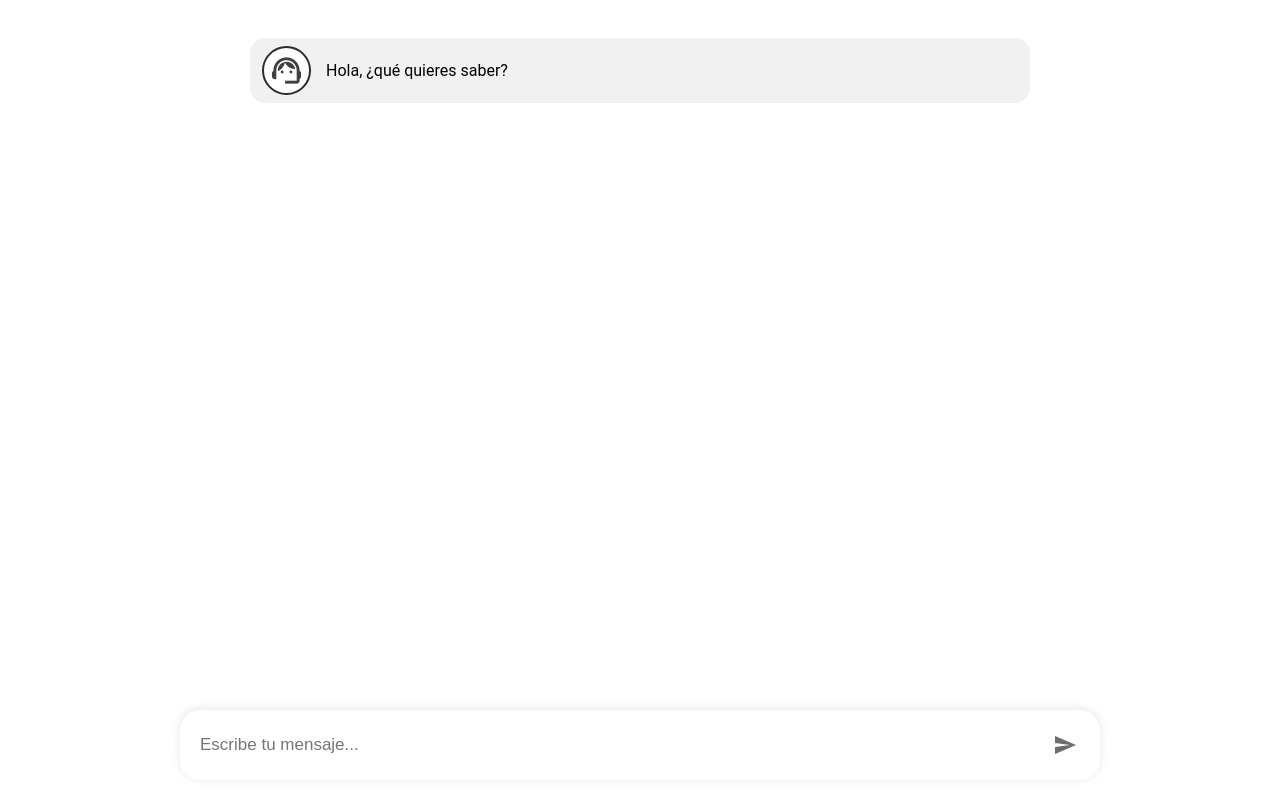
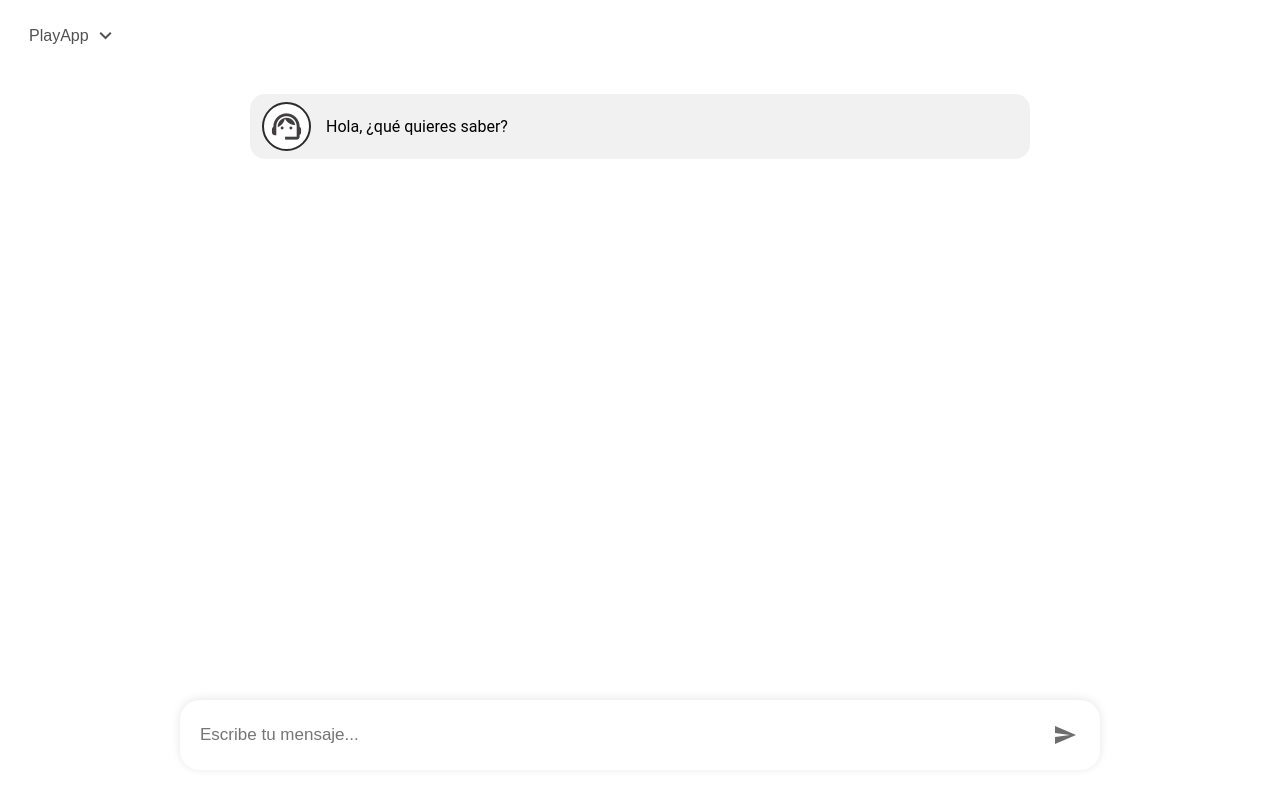
Before and after one commit to miriamcbl/playapp-fnt, an Angular app: page /chat in a window 1280 px wide. Shown: the top 792 px of the page. Built offline with nearby package versions, Linux system fonts and the light colour scheme.

Commit message:
add header

```diff
--- a/src/app/app.component.html
+++ b/src/app/app.component.html
@@ -1,4 +1,5 @@
 <div class="parent">
+  <app-header></app-header>
   <div class="main">
     <div class="child contents"><router-outlet></router-outlet></div>
   </div>
--- a/src/app/components/chat/chat.component.css
+++ b/src/app/components/chat/chat.component.css
@@ -55,7 +55,7 @@
 
 .input-box {
     position: fixed;
-    bottom: 20px; /* Ajusta la distancia desde la parte inferior */
+    bottom: 30px;
     left: 50%;
     transform: translateX(-50%);
     width: 90%;
--- a/src/app/components/chat/chat.component.ts
+++ b/src/app/components/chat/chat.component.ts
@@ -75,15 +75,22 @@ export class ChatComponent implements OnInit, AfterViewChecked{
     // mensaje de la IA. Se llama a la API y luego se añade al vector de mensajes
     if (this.newMessageText.toLowerCase().includes('hola')) {
       console.log('en el if ' + this.newMessageText);
-      this.playappService.getHolaMundo().subscribe(
-        (response: any) => {
+      this.playappService.getHolaMundo().subscribe({
+          // Next se usa cada vez que se devuelve un valor. Maneja respuesta de la API
+          next: (response: any) => {
             this.replaceLoadingMessage(response);
             this.loading = false;
           },
-        (error) => {
+          // Si el Observable encuentra error pasa por aquí
+          error: (error) => {
             console.error('Error al obtener la respuesta de la API', error);
             this.replaceLoadingMessage('Error al obtener la respuesta de la API');
             this.loading = false;
+          },
+          // Cuando termina el Observable
+          complete: () => {
+            console.log('fin - observable - api');
+          }
         }
       );
     } else {
--- /dev/null
+++ b/src/app/components/header/header.component.css
@@ -0,0 +1,80 @@
+header {
+    position: relative;
+    padding: 15px;
+    font-family: 'Roboto', sans-serif;
+  }
+
+  .menu-button {
+    background: none;
+    border: none;
+    color: rgb(82, 80, 80);
+    font-size: 16px;
+    cursor: pointer;
+    display: flex;
+    align-items: center;
+  }
+
+  .material-symbols-outlined {
+    margin-left: 5px;
+    transition: transform 0.3s ease;
+  }
+
+  .material-symbols-outlined.open {
+    transform: rotate(180deg);
+  }
+
+  .dropdown-menu {
+    list-style: none;
+    padding: 0;
+    margin: 0;
+    position: absolute;
+    top: 100%;
+    left: 10px;
+    background-color: white;
+    width: 200px;
+    box-shadow: 0 8px 16px rgba(0,0,0,0.2);
+    opacity: 0;
+    visibility: hidden;
+    transform: translateY(-10px);
+    transition: opacity 0.3s ease, transform 0.3s ease;
+    border-radius: 30px;
+  }
+
+  .dropdown-menu.open {
+    opacity: 1;
+    visibility: visible;
+    transform: translateY(0);
+  }
+
+  .dropdown-menu li {
+    border-bottom: 1px solid #ddd;
+  }
+
+  .dropdown-menu li a {
+    color: black;
+    text-decoration: none;
+    display: flex;
+    align-items: center;
+    padding: 10px;
+  }
+
+  .dropdown-menu li a:hover {
+    background-color: #f0f0f0;
+    border-radius: 30px;
+  }
+
+  .material-symbols-outlined {
+    margin-right: 5px;
+    transition: transform 0.3s ease;
+    display: inline-flex;
+    align-items: center;
+  }
+
+  .material-symbols-outlined.open {
+    transform: rotate(180deg);
+  }
+
+  /* Ajuste de espacio entre el icono y el texto */
+  .material-symbols-outlined + span {
+    margin-left: 15px;
+  }
--- /dev/null
+++ b/src/app/components/header/header.component.html
@@ -0,0 +1,9 @@
+<link rel="stylesheet" href="https://fonts.googleapis.com/css2?family=Material+Symbols+Outlined:opsz,wght,FILL,GRAD@24,400,0,0" />
+<header>
+    <button (click)="toggleMenu()" class="menu-button">
+      PlayApp <span class="material-symbols-outlined" [class.open]="isMenuOpen"> keyboard_arrow_down </span>
+    </button>
+    <ul [class.open]="isMenuOpen" class="dropdown-menu">
+      <li><a routerLink="/about"><span class="material-symbols-outlined"> info </span> About</a></li>
+    </ul>
+</header>
--- /dev/null
+++ b/src/app/components/header/header.component.ts
@@ -0,0 +1,39 @@
+import { Component, ElementRef, OnDestroy, Renderer2 } from '@angular/core';
+
+@Component({
+  selector: 'app-header',
+  standalone: true,
+  imports: [],
+  templateUrl: './header.component.html',
+  styleUrl: './header.component.css'
+})
+export class HeaderComponent implements OnDestroy {
+  isMenuOpen = false;
+  private globalClickListener: (() => void) | undefined;
+
+  constructor(private renderer: Renderer2, private elRef: ElementRef) {}
+
+  toggleMenu() {
+    this.isMenuOpen = !this.isMenuOpen;
+    if (this.isMenuOpen) {
+      this.globalClickListener = this.renderer.listen('document', 'click', this.onGlobalClick.bind(this));
+    } else if (this.globalClickListener) {
+      this.globalClickListener();
+    }
+  }
+
+  onGlobalClick(event: Event) {
+    if (!this.elRef.nativeElement.contains(event.target)) {
+      this.isMenuOpen = false;
+      if (this.globalClickListener) {
+        this.globalClickListener();
+      }
+    }
+  }
+
+  ngOnDestroy() {
+    if (this.globalClickListener) {
+      this.globalClickListener();
+    }
+  }
+}
```
Also changed, not shown: src/app/app.component.ts (+6 -5 lines), 1 other file (tests, documents, lock files or other folders). Lines whose indentation alone changed are shown as unchanged.
